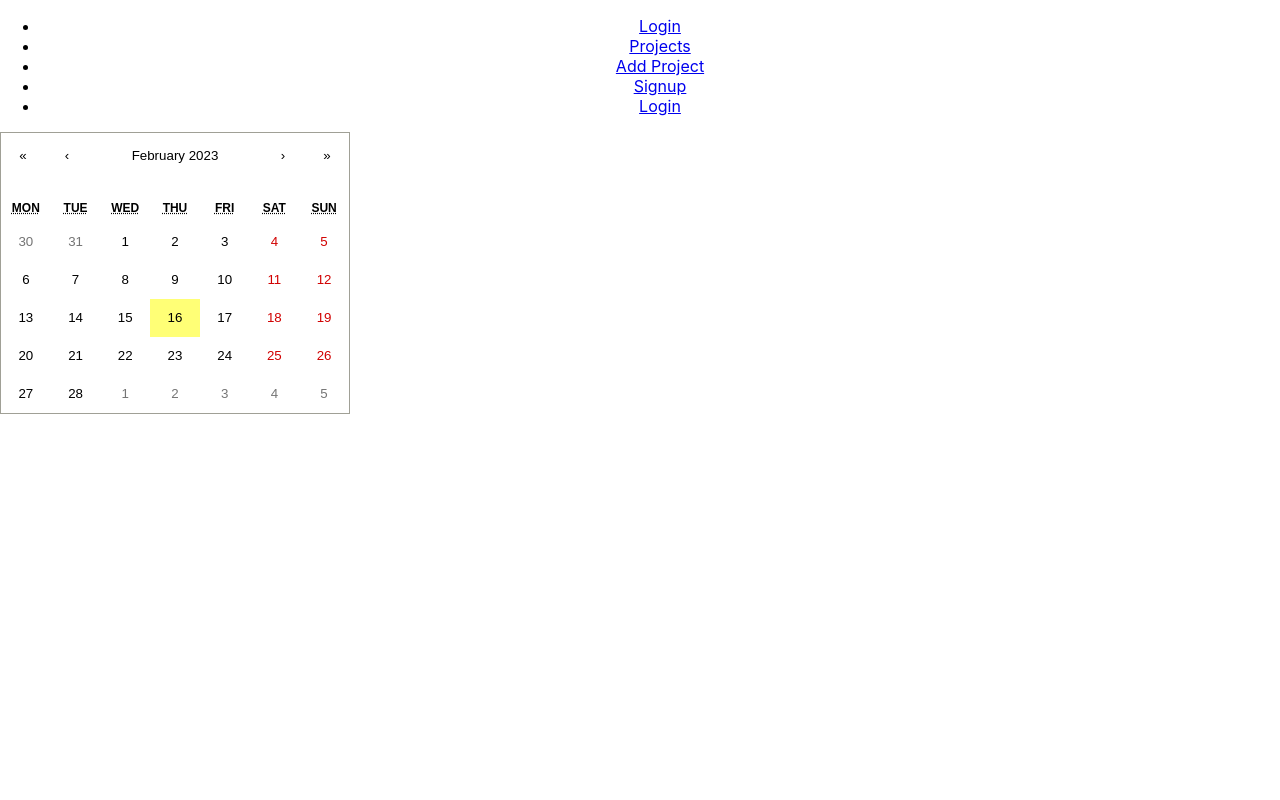
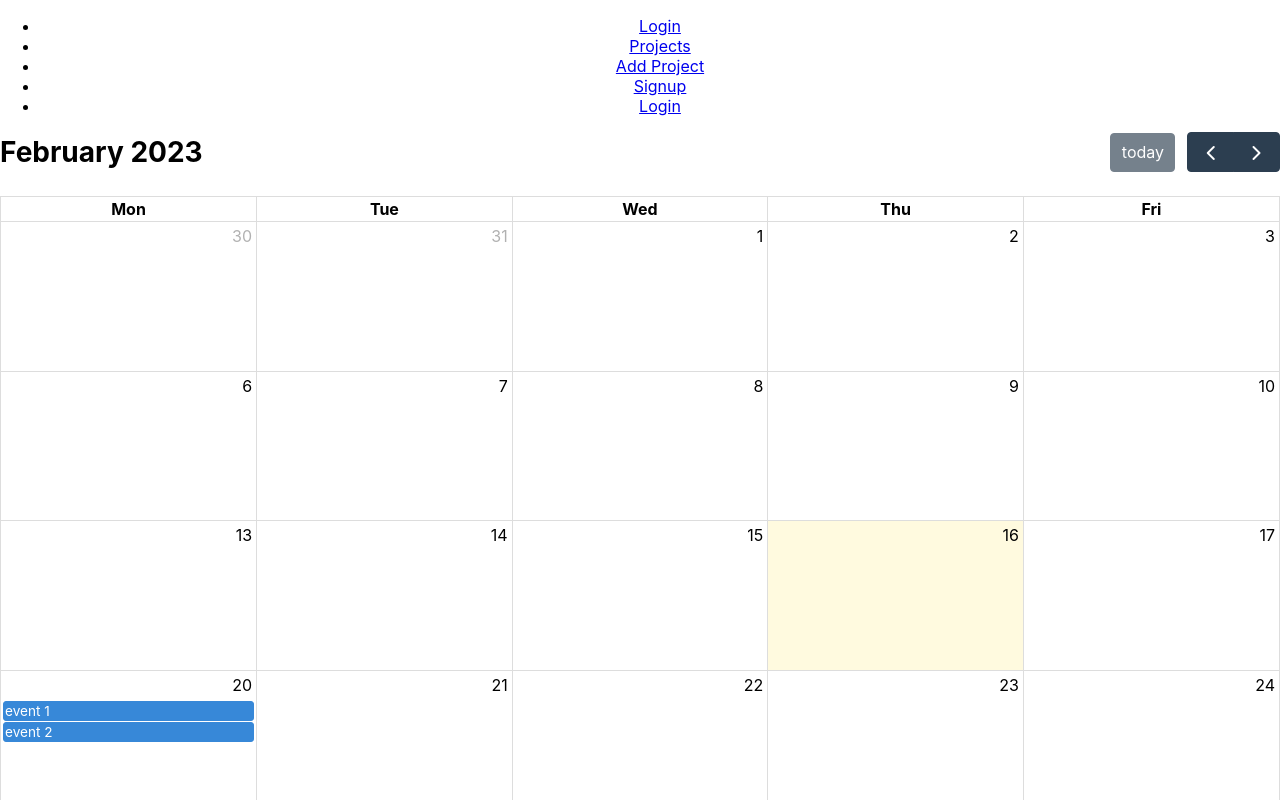
Before and after one commit to JZNR/simplify-front-end, a React (Create React App) app: page / in a window 1280 px wide. Shown: the top 800 px of the page. Built offline with nearby package versions, Linux system fonts and the light colour scheme.

Commit message:
changes to the main npm package

```diff
--- a/package.json
+++ b/package.json
@@ -3,12 +3,17 @@
   "version": "0.1.0",
   "private": true,
   "dependencies": {
+    "@fullcalendar/core": "^6.1.4",
+    "@fullcalendar/daygrid": "^6.1.4",
+    "@fullcalendar/interaction": "^6.1.4",
+    "@fullcalendar/react": "^6.1.4",
     "@testing-library/jest-dom": "^5.16.5",
     "@testing-library/react": "^13.4.0",
     "@testing-library/user-event": "^13.5.0",
     "axios": "^1.3.1",
     "bootstrap": "^5.2.3",
     "react": "^18.2.0",
+    "react-big-calendar": "^1.6.8",
     "react-bootstrap": "^2.7.2",
     "react-calendar": "^4.0.0",
     "react-dom": "^18.2.0",
--- a/src/App.js
+++ b/src/App.js
@@ -9,6 +9,7 @@ import { useState, useContext } from "react";
 import { UserContext } from "./context/user.context";
 import Login from "./pages/Login";
 import Signup from "./pages/Signup";
+import CustomCalendar from "./components/CustomCalendar";
 
 function App() {
   const { loggedUser } = useContext(UserContext);
@@ -19,7 +20,7 @@ function App() {
       {/* {loggedUser && <Navbar />} */}
       <Navbar></Navbar>
       <Routes>
-        <Route path={"/"} element={<Calendar />} />
+        <Route path={"/"} element={<CustomCalendar />} />
         <Route path={"/signup"} element={<Signup />} />
         <Route path={"/login"} element={<Login />} />
       </Routes>
--- a/src/components/CustomCalendar.js
+++ b/src/components/CustomCalendar.js
@@ -1,21 +1,24 @@
-import { React, useState } from 'react'
-import Calendar from 'react-calendar'
-import { Navigate } from 'react-router-dom'
+import React from 'react'
+import FullCalendar from '@fullcalendar/react' // must go before plugins
+import dayGridPlugin from '@fullcalendar/daygrid' // a plugin!
+import interactionPlugin from "@fullcalendar/interaction" // needed for dayClick
 
-function CustomCalendar() {
-
-    const [date, setDate] = useState(new Date());
-
+export default class CustomCalendar extends React.Component {
+  handleDateClick = (arg) => { // bind with an arrow function
+    alert(arg.dateStr)
+  }
+  render() {
     return (
-         <div>
-            <Calendar
-            onChange={setDate}
-            value={date}
-            view={'year'}
-            selectRange={true}
-            />
-         </div>
-  )
-}
-
-export default CustomCalendar;
+      <FullCalendar
+        plugins={[ dayGridPlugin, interactionPlugin]}
+        initialView="dayGridMonth"
+        dateClick={this.handleDateClick}
+        weekends={false}
+        events={[
+          { title: 'event 1', date: '2023-02-20' },
+          { title: 'event 2', date: '2023-02-20' }
+        ]}
+      />
+    )
+  }
+};
--- a/src/index.js
+++ b/src/index.js
@@ -5,7 +5,7 @@ import App from './App';
 import reportWebVitals from './reportWebVitals';
 import { BrowserRouter as Router } from 'react-router-dom';
 import { UserProviderWrapper } from './context/user.context';
-import 'react-calendar/dist/Calendar.css';
+import "react-big-calendar/lib/css/react-big-calendar.css";
 
 const root = ReactDOM.createRoot(document.getElementById('root'));
 root.render(
```
Also changed, not shown: 1 other file (tests, documents, lock files or other folders).
